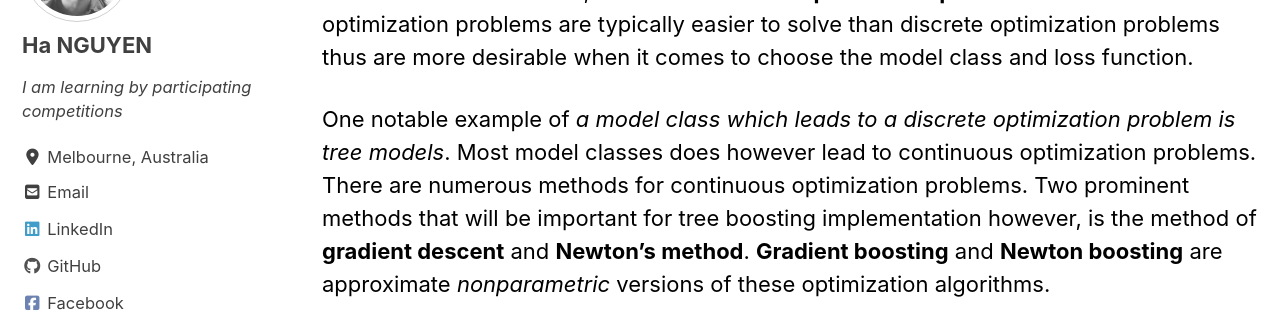
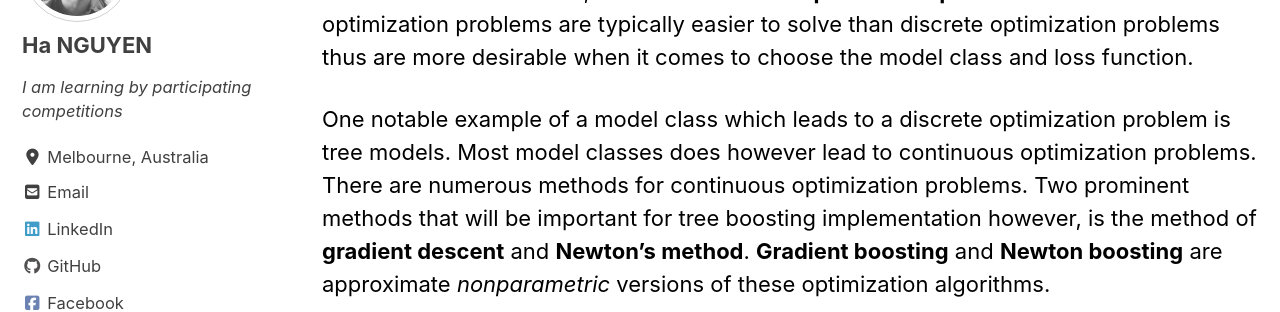
Before and after one commit to datasciblog/datasciblog.github.io, a Jekyll site: the page built from _posts/2020-02-26-tree-boosting-03.md, in a window 1280 px wide and 900 px high, scrolled down 4710 px. Shown: the part 154-466 px from the top of the window. Built offline with Jekyll 4.4.1, drawn with Linux system fonts in a browser that asks for light colours; cached includes are drawn as plain includes; nearby versions of some CDN libraries; formulas are drawn with MathJax 3.

```diff
--- a/_posts/2020-02-26-tree-boosting-03.md
+++ b/_posts/2020-02-26-tree-boosting-03.md
@@ -118,7 +118,7 @@ $$\hat{f}(x) = f(x;\theta)$$
 
 Different choices of model classes and loss functions will lead to different optimization problems varying in dificulty and thus requiring different approaches. When the objective function is continuous with respect to $\theta$ we get a **continuous optimization problem**. When this is not the case, we have a **discrete optimization problem**. The continuous optimization problems are typically easier to solve than discrete optimization problems thus are more desirable when it comes to choose the model class and loss function.
 
-One notable example of *a model class which leads to a discrete optimization problem is tree models*. Most model classes does however lead to continuous optimization problems. There are numerous methods for continuous optimization problems. Two prominent methods that will be important for tree boosting implementation however, is the method of **gradient descent** and **Newton’s method**. **Gradient boosting** and **Newton boosting** are approximate *nonparametric* versions of these optimization algorithms.
+One notable example of a model class which leads to a discrete optimization problem is tree models. Most model classes does however lead to continuous optimization problems. There are numerous methods for continuous optimization problems. Two prominent methods that will be important for tree boosting implementation however, is the method of **gradient descent** and **Newton’s method**. **Gradient boosting** and **Newton boosting** are approximate *nonparametric* versions of these optimization algorithms.
 
 # Boosting
 
```
